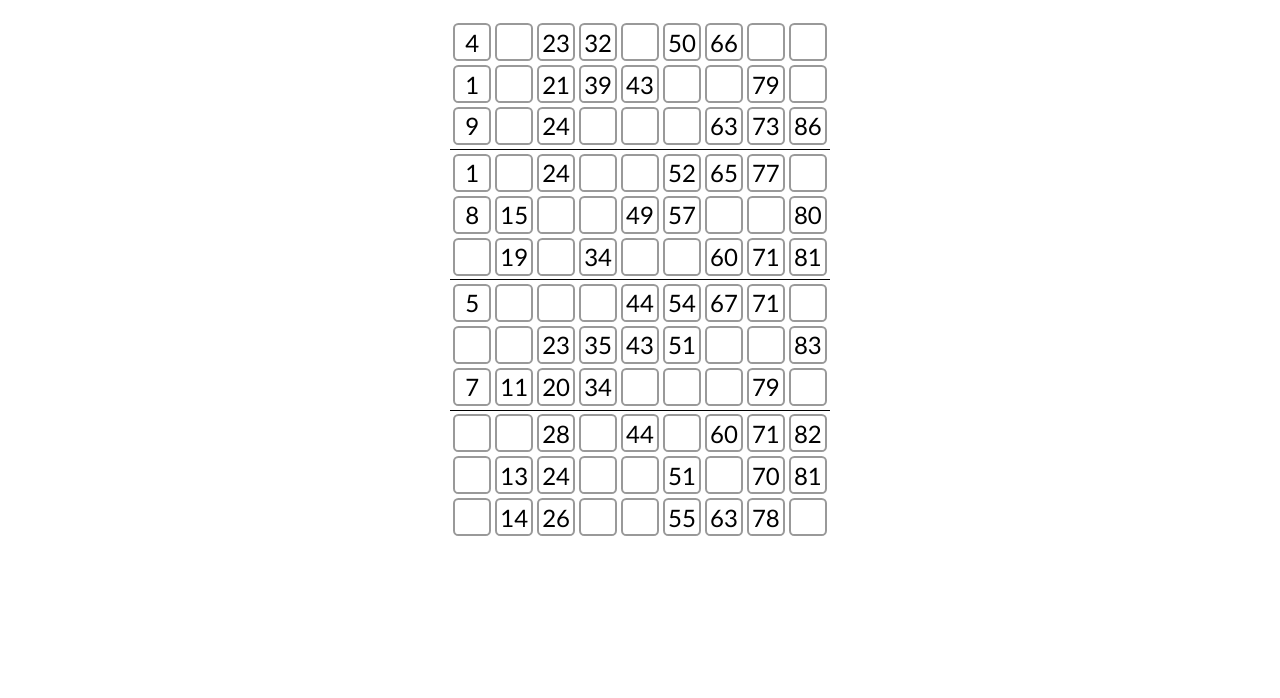
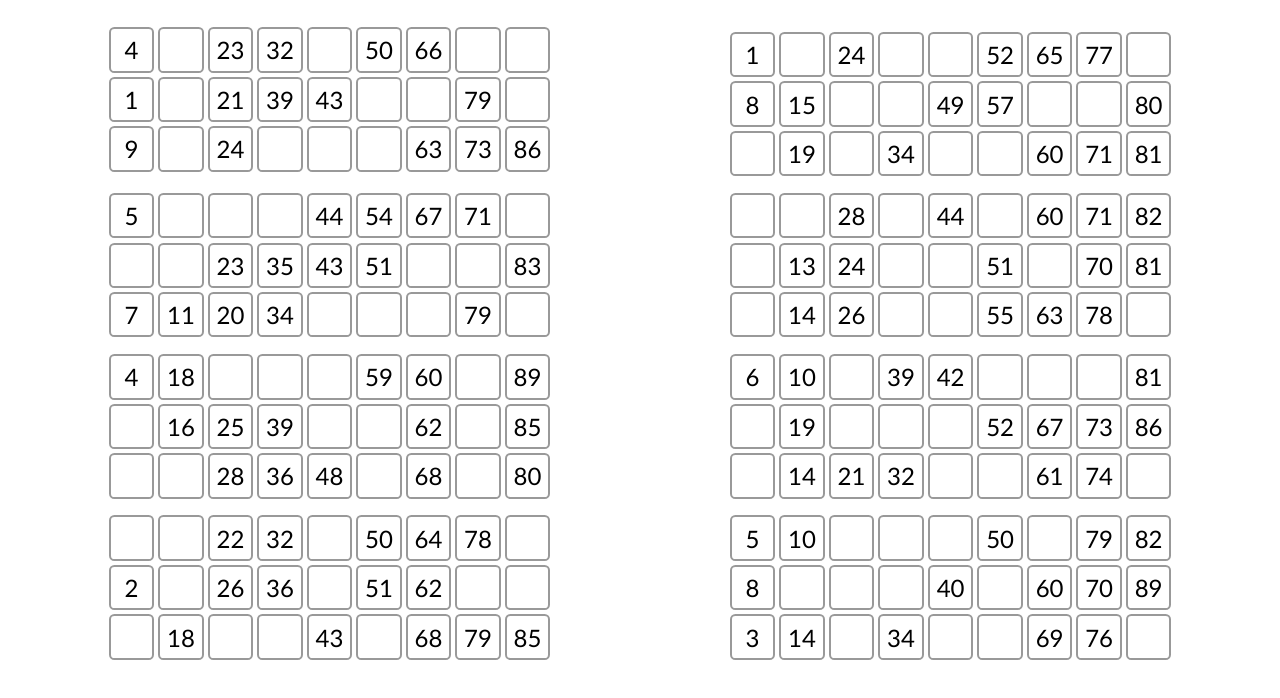
Before and after one commit to Tranberry/BingoBricka, a website: page index.html in a window 1280 px wide. Drawn offline with Linux system fonts and the light colour scheme.

Commit message:
set the boards to 8

```diff
--- a/app.js
+++ b/app.js
@@ -3,11 +3,19 @@ const BRICKA1 = document.getElementById('bricka1');
 const BRICKA2 = document.getElementById('bricka2');
 const BRICKA3 = document.getElementById('bricka3');
 const BRICKA4 = document.getElementById('bricka4');
+const BRICKA5 = document.getElementById('bricka5');
+const BRICKA6 = document.getElementById('bricka6');
+const BRICKA7 = document.getElementById('bricka7');
+const BRICKA8 = document.getElementById('bricka8');
 
 const RUTOR1 = BRICKA1.children;
 const RUTOR2 = BRICKA2.children;
 const RUTOR3 = BRICKA3.children;
 const RUTOR4 = BRICKA4.children;
+const RUTOR5 = BRICKA5.children;
+const RUTOR6 = BRICKA6.children;
+const RUTOR7 = BRICKA7.children;
+const RUTOR8 = BRICKA8.children;
 
 // alien code
 function shuffle (array) {
@@ -83,11 +91,32 @@ genBoard().forEach(element => {
   random.className = 'rutor';
   random.innerHTML = element;
 });
-
-// console.log(genBoard());
+genBoard().forEach(element => {
+  const random = document.createElement('div');
+  BRICKA5.append(random);
+  random.className = 'rutor';
+  random.innerHTML = element;
+});
+genBoard().forEach(element => {
+  const random = document.createElement('div');
+  BRICKA6.append(random);
+  random.className = 'rutor';
+  random.innerHTML = element;
+});
+genBoard().forEach(element => {
+  const random = document.createElement('div');
+  BRICKA7.append(random);
+  random.className = 'rutor';
+  random.innerHTML = element;
+});
+genBoard().forEach(element => {
+  const random = document.createElement('div');
+  BRICKA8.append(random);
+  random.className = 'rutor';
+  random.innerHTML = element;
+});
 
 // cull div
-
 function CullingNumber () {
   const culling = shuffle([0, 1, 2, 3, 4, 5, 6, 7, 8]);
   const tempCulling = culling.slice(0, 4);
@@ -111,3 +140,7 @@ Culling(RUTOR1);
 Culling(RUTOR2);
 Culling(RUTOR3);
 Culling(RUTOR4);
+Culling(RUTOR5);
+Culling(RUTOR6);
+Culling(RUTOR7);
+Culling(RUTOR8);
--- a/index.html
+++ b/index.html
@@ -17,6 +17,10 @@
   <div class="bricka" id="bricka2"></div>
   <div class="bricka" id="bricka3"></div>
   <div class="bricka" id="bricka4"></div>
+  <div class="bricka" id="bricka5"></div>
+  <div class="bricka" id="bricka6"></div>
+  <div class="bricka" id="bricka7"></div>
+  <div class="bricka" id="bricka8"></div>
 </body>
 
 </html>
--- a/style.scss
+++ b/style.scss
@@ -1,5 +1,5 @@
 :root {
-  --rut-siz: 10mm;
+  --rut-siz: 12mm;
 }
 
 * {
@@ -15,10 +15,7 @@ body {
   margin: 5mm;
   display: grid;
   grid-template-rows: repeat(4, 1fr);
-
-  // align-content: center;
-  // align-items: center;
-  // align-self: center;
+  grid-template-columns: 1fr 1fr;
   justify-content: center;
   justify-items: center;
   font-family: Calibri, sans-serif;
@@ -38,7 +35,8 @@ body {
   justify-content: center;
 }
 .bricka + .bricka {
-  border-top: 1.3pt solid black;
+  // border-top: 1.3pt solid black;
+  margin-top: 1ch;
 }
 .rutor {
   border: 1.8pt solid hsl(0, 0%, 60%);
```
Also changed, not shown: style.css, 1 other file.
